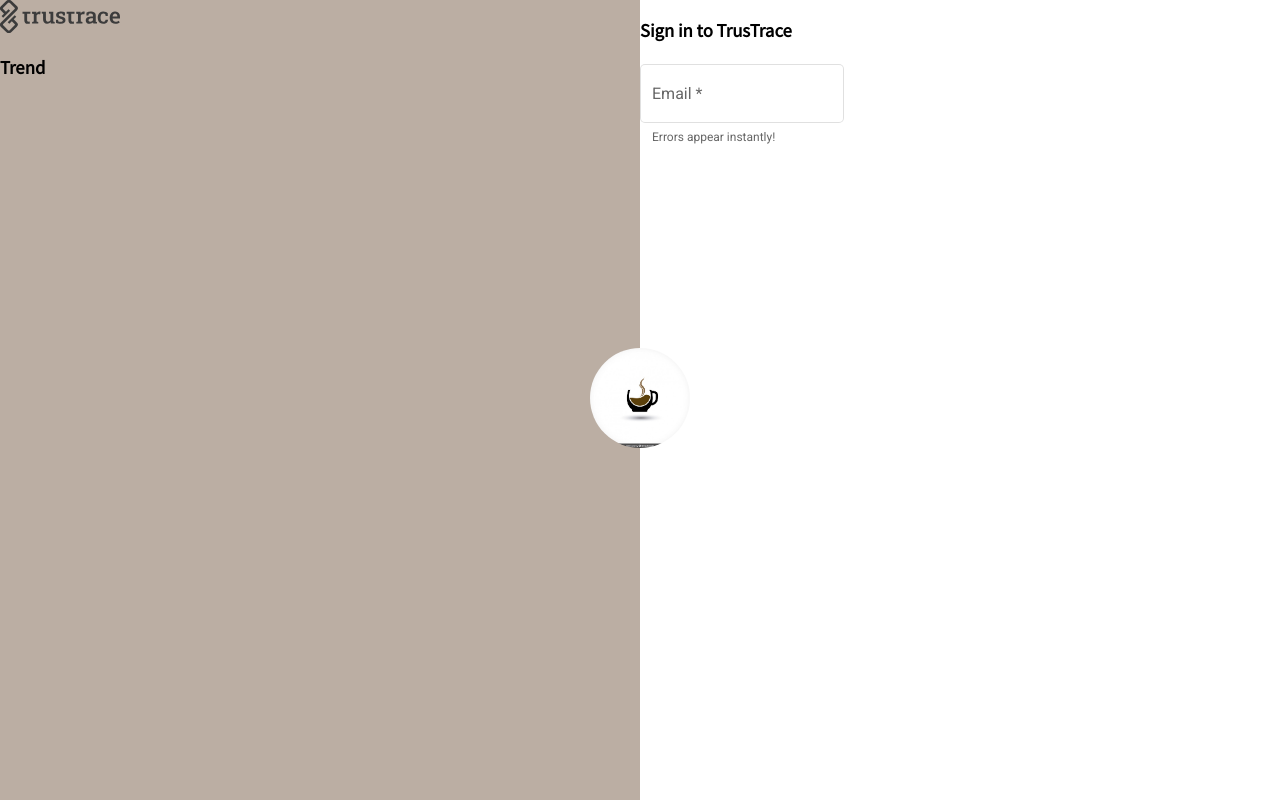
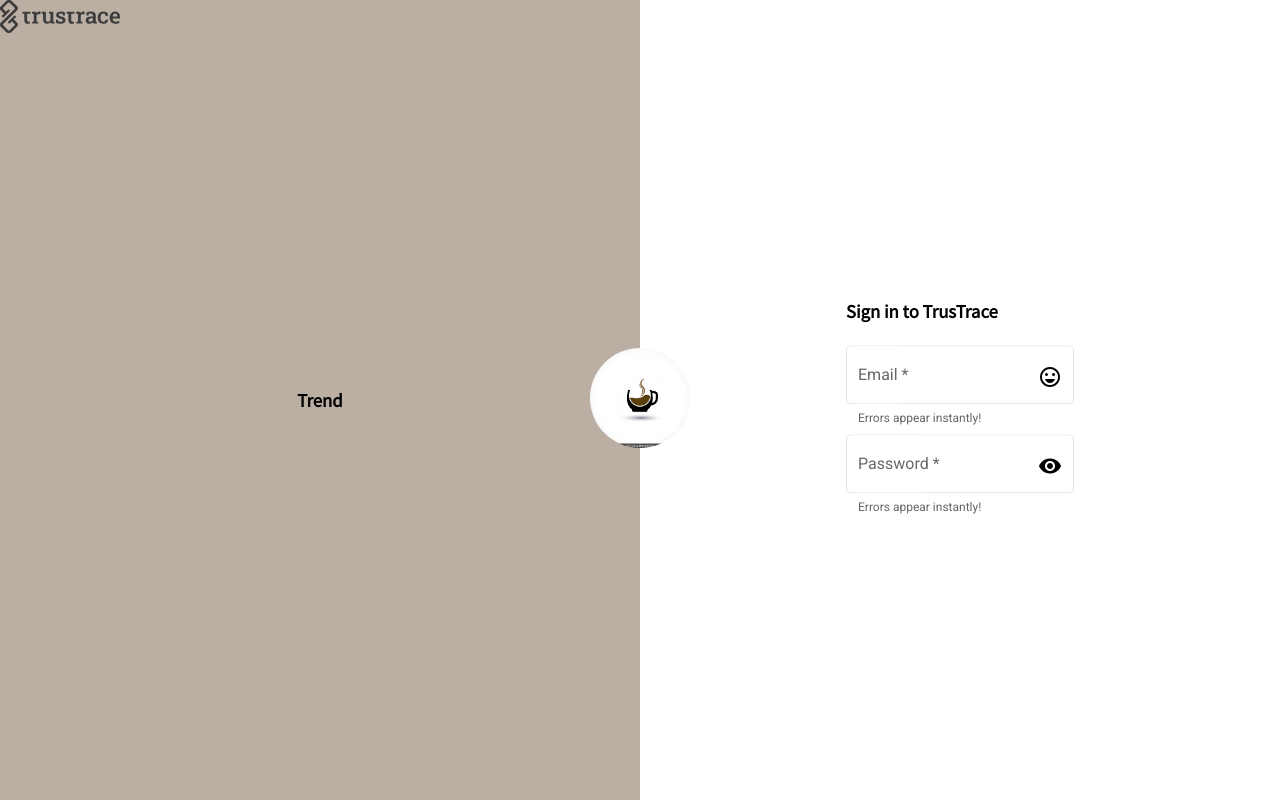
Before and after one commit to Vasanthvicky/my-app, an Angular app in the folder my-app/: page / in a window 1280 px wide. Built offline with nearby package versions, Linux system fonts and the light colour scheme.

Commit message:
input field block is center aligned

```diff
--- a/my-app/src/app/login/login.component.html
+++ b/my-app/src/app/login/login.component.html
@@ -7,20 +7,25 @@
                         <div class="brand-logo">
                             <img src="../../assets/brand-logo/trustrace_logo_black.svg" alt="">
                         </div>
+                    </div>
+                    <div class="set-wrap-center">
                         <div class="brand-title">
                             <h3 class="title">Trend</h3>
                         </div>
                     </div>
                 </div>
                 <div class="login-section-right-wrap">
+                    <div class="set-wrap-center">
                         <div class="login-titile-block">
                             <h3 class="title">Sign in to TrusTrace</h3>
                         </div>
                         <div class="login-details-block">
+                            <div class="mat-form-group">
                                 <mat-form-field appearance="outline">
                                   <mat-label>Email</mat-label>
                                   <input type="email" matInput [formControl]="emailFormControl" [errorStateMatcher]="matcher"
                                       placeholder="Ex. pat@example.com">
+                                      <mat-icon matSuffix>sentiment_very_satisfied</mat-icon>
                                   <mat-hint>Errors appear instantly!</mat-hint>
                                   <mat-error *ngIf="emailFormControl.hasError('email') && !emailFormControl.hasError('required')">
                                   Please enter a valid email address
@@ -29,6 +34,23 @@
                                   Email is <strong>required</strong>
                                   </mat-error>
                                 </mat-form-field>
+                            </div>
+                            <div class="mat-form-group">
+                                <mat-form-field appearance="outline">
+                                    <mat-label>Password</mat-label>
+                                    <input type="password" matInput [formControl]="emailFormControl" [errorStateMatcher]="matcher"
+                                        placeholder="Ex. pat@example.com">
+                                        <mat-icon matSuffix>visibility</mat-icon>
+                                    <mat-hint>Errors appear instantly!</mat-hint>
+                                    <mat-error *ngIf="emailFormControl.hasError('email') && !emailFormControl.hasError('required')">
+                                    Please enter a valid email address
+                                    </mat-error>
+                                    <mat-error *ngIf="emailFormControl.hasError('required')">
+                                    Email is <strong>required</strong>
+                                    </mat-error>
+                                  </mat-form-field>
+                            </div>
+                        </div>
                     </div>
                 </div>
                 <div class="mid-coffee-img-section">
--- a/my-app/src/app/login/login.component.scss
+++ b/my-app/src/app/login/login.component.scss
@@ -15,9 +15,11 @@
     &-left-wrap {
         background-color: $color_brown_bg;
         width: 50%;
+        position: relative;
     }
     &-right-wrap {
         width: 50%;
+        position: relative;
     }
 }
 .mid-coffee-img-section {
@@ -32,3 +34,10 @@
         }
     }
 }
+
+.set-wrap-center {
+    position: absolute;
+    transform: translate(-50%, -50%);
+    top: 50%;
+    left: 50%;
+}
```
Lines whose indentation alone changed are shown as unchanged.
